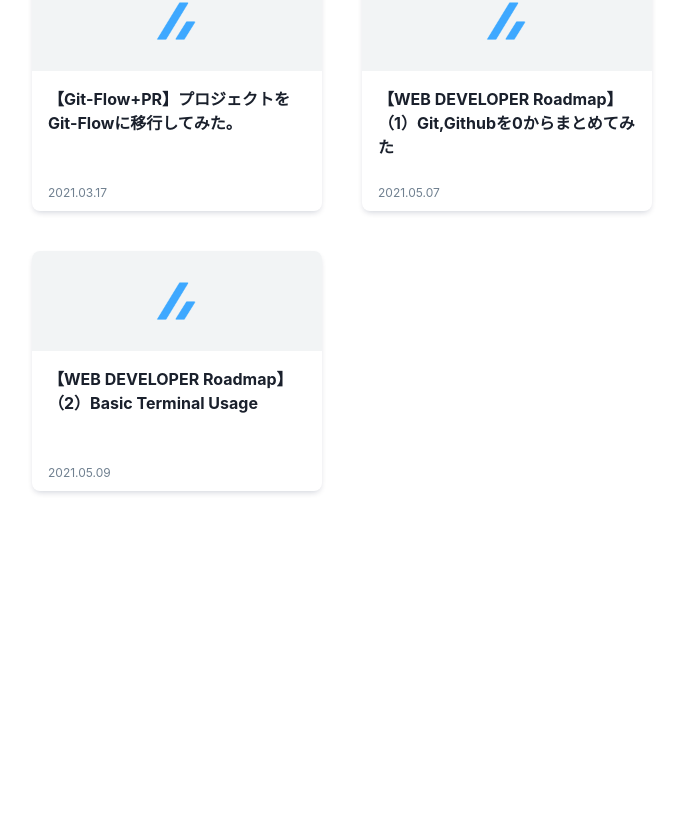
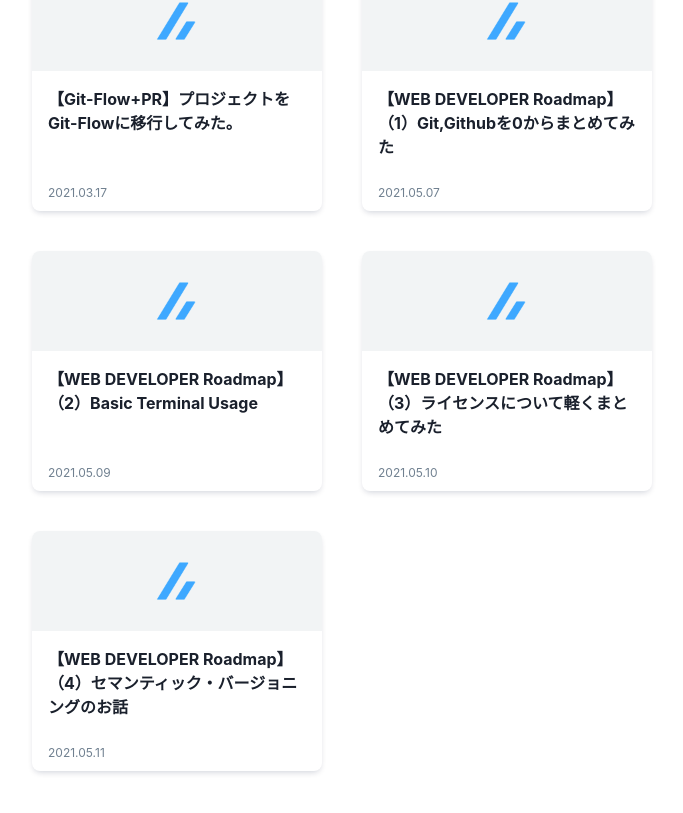
Before and after one commit to onikan27/myPortfolio, a Next.js app: page /blog in a window 1280 px wide. Shown: the part 834-1647 px from the top of the page, without its empty margins (298-981 px from the left). Before the commit the page ends 1373 px from the top, so only its background shows below. Built offline with nearby package versions, Linux system fonts and the light colour scheme.

Commit message:
feat: Add blog

```diff
--- a/src/pages/blog.tsx
+++ b/src/pages/blog.tsx
@@ -54,6 +54,18 @@ const career: NextPage = () => {
               platform="zenn"
               release_date="2021.05.09"
             />
+            <Article
+              title="【WEB DEVELOPER Roadmap】（3）ライセンスについて軽くまとめてみた"
+              url="https://zenn.dev/akino/articles/a2d1959f4ef394"
+              platform="zenn"
+              release_date="2021.05.10"
+            />
+            <Article
+              title="【WEB DEVELOPER Roadmap】（4）セマンティック・バージョニングのお話"
+              url="https://zenn.dev/akino/articles/cd4bcb344c6e74"
+              platform="zenn"
+              release_date="2021.05.11"
+            />
             {/* <Article title="" url="" platform="zenn" release_date=""/> */}
           </Flex>
         </MainLayout>
```
